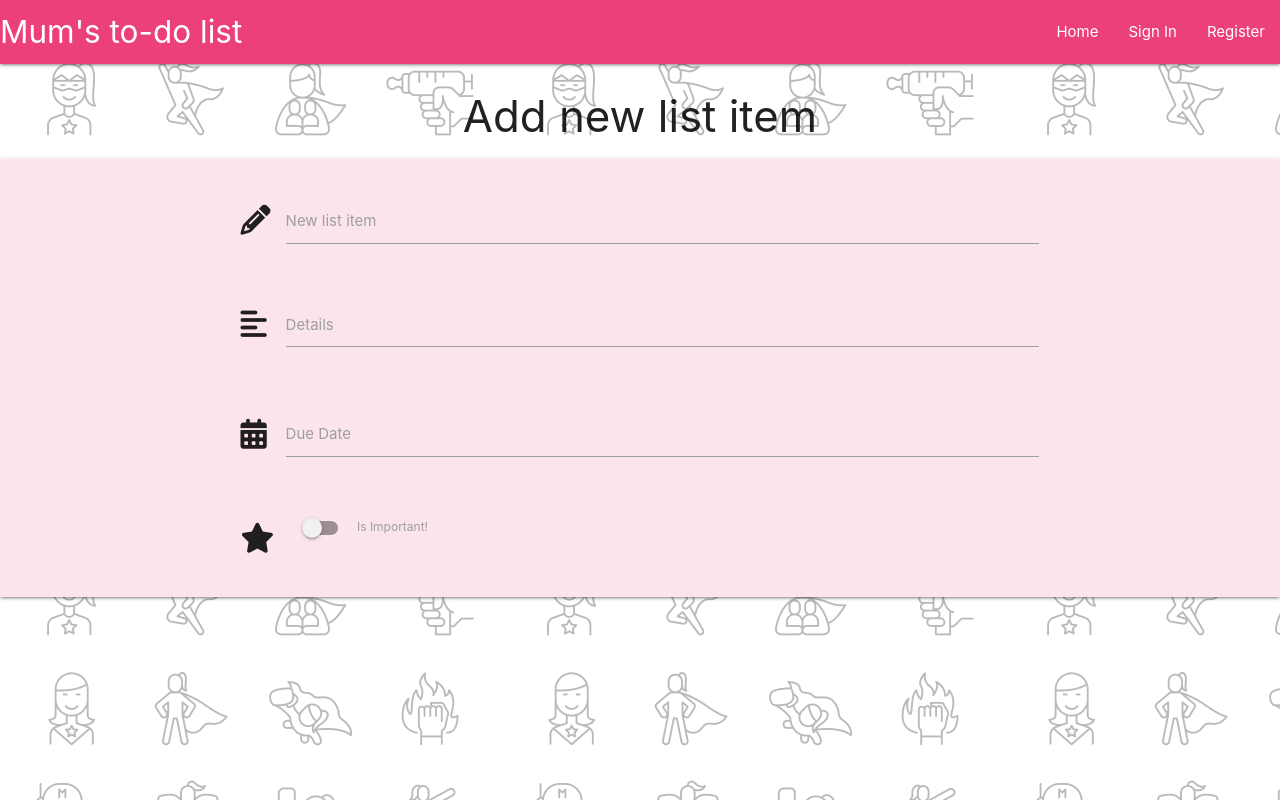
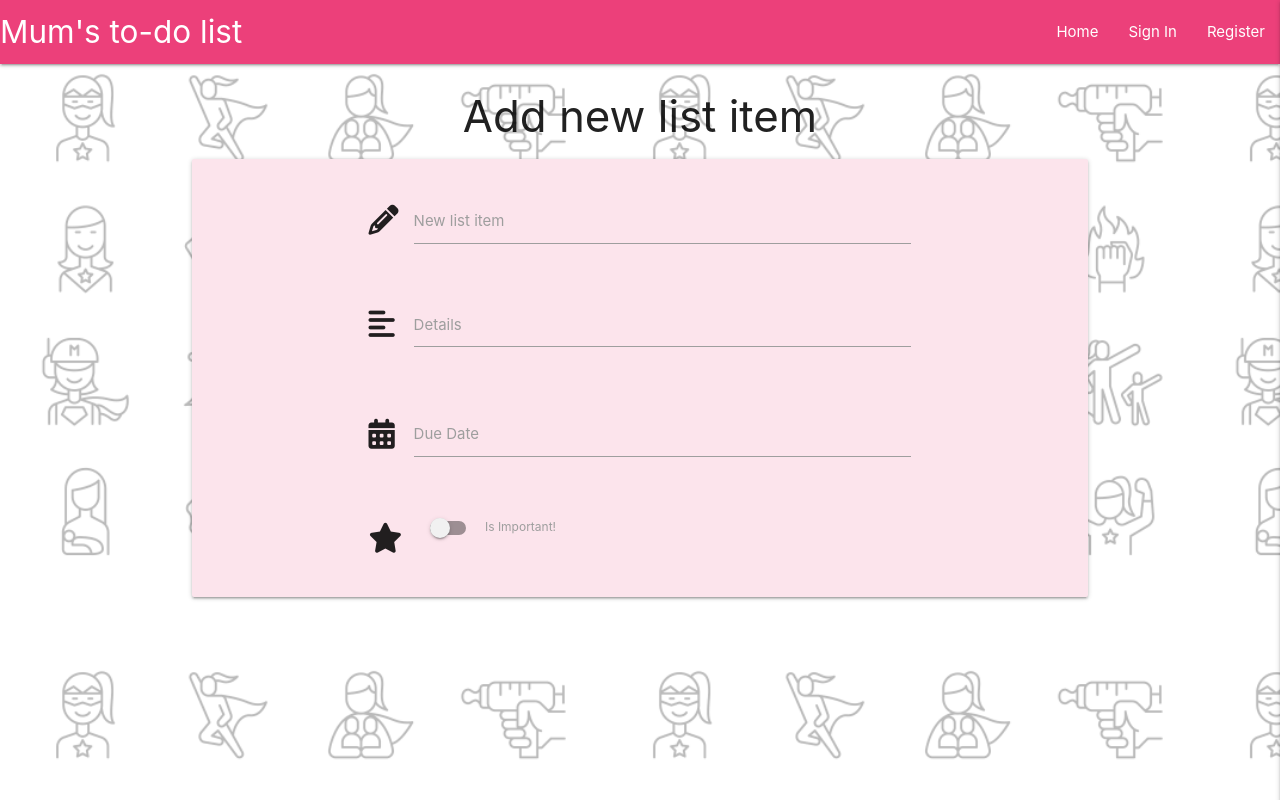
Before and after one commit to AgyLuczak/MUM-S-TO-DO-LIST, a Flask app: page /add_to_do_item in a window 1280 px wide. Run offline with Flask 3, Linux system fonts and the light colour scheme; some libraries are stand-ins or nearby versions.

Commit message:
Add missing brackets to make collapsible work

```diff
--- a/static/css/style.css
+++ b/static/css/style.css
@@ -1,9 +1,15 @@
 body {
     background-image: url("../images/mum_icons_faded.png");
     background-repeat: repeat;
-    background-size: auto;
+    background-size: auto 100%;
+    /* background-position: left top; */
 }
 
 .collapsible-body {
     background-color: whitesmoke;
 }
+
+.container-add-todo {
+    max-width: 70%;
+    margin: 0 auto;
+}
--- a/static/js/script.js
+++ b/static/js/script.js
@@ -9,4 +9,6 @@ $(document).ready(function () {
         showClearBtn: true,
         i18n: {
             done: "Select"
-        });
+        }
+    });
+});
```
